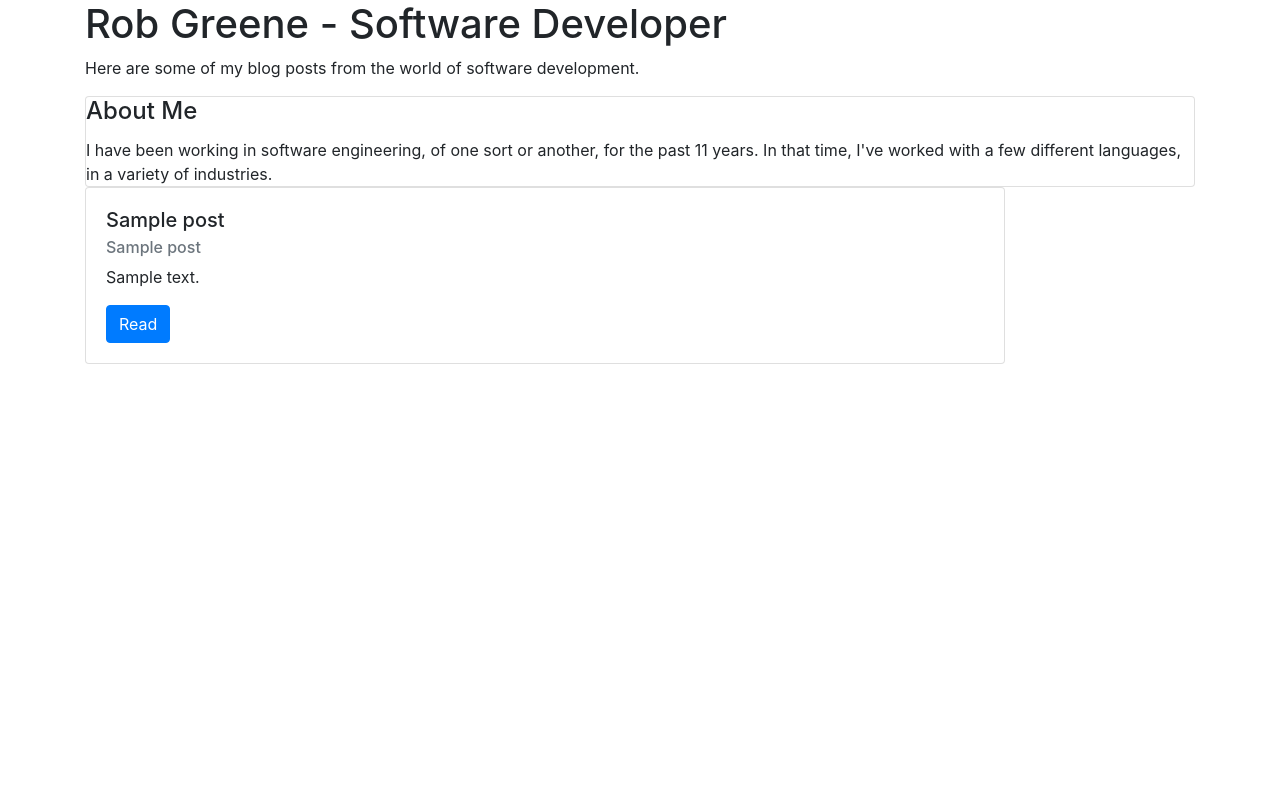
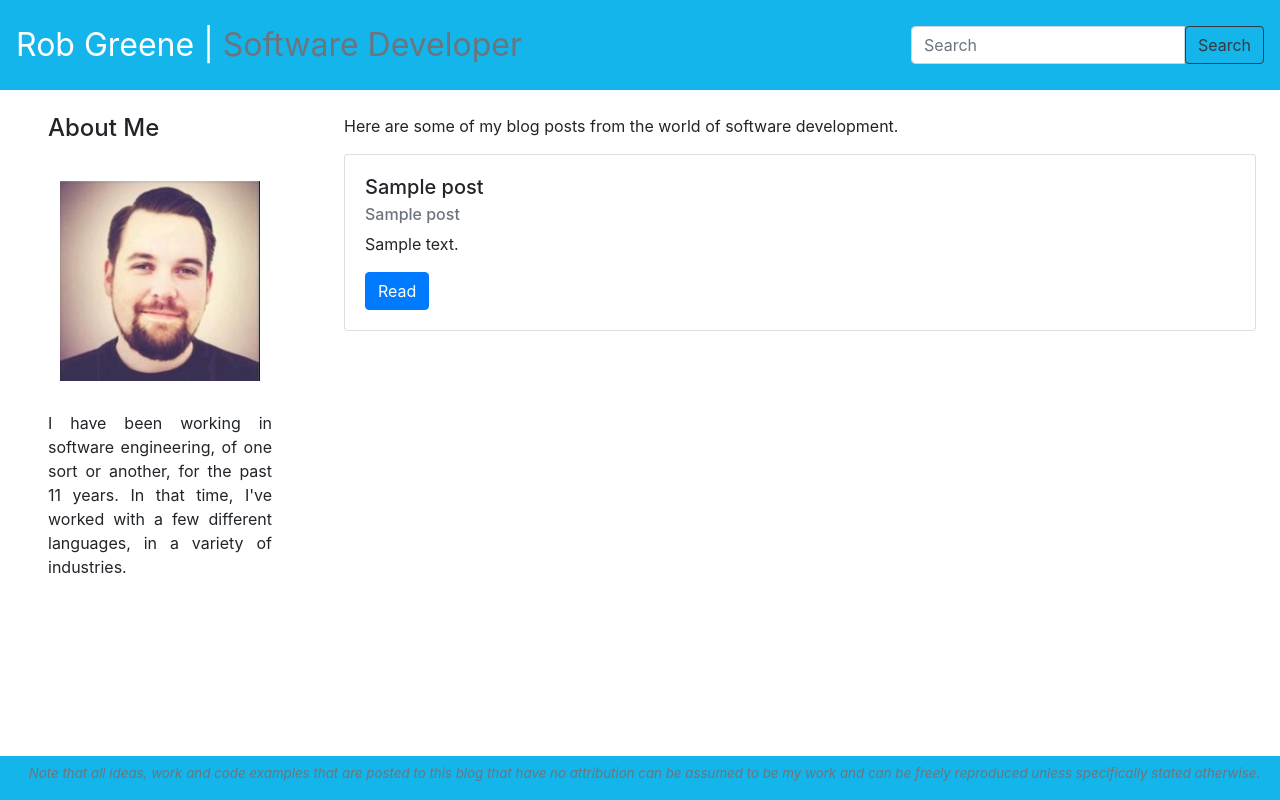
Before and after one commit to greener2/simple-blog, a Django app: page /blog/ in a window 1280 px wide. Run offline with Django 3.2, Linux system fonts and the light colour scheme; tables that the repository leaves empty hold one stand-in row (values such as "Sample post"); some libraries are stand-ins or nearby versions.

Commit message:
Styled site. Woot.

```diff
--- /dev/null
+++ b/blog/static/blog/style.css
@@ -0,0 +1,26 @@
+.header, .footer {
+  background-color: #13b5ea;
+}
+
+.footer {
+    font-style: italic;
+    font-size: smaller;
+    text-align: center;
+}
+
+.site-title {
+  font-size: 2em;
+}
+
+.sidebar {
+    text-align: justify;
+    text-justify: inter-word;
+}
+
+.profiler {
+    display: block;
+    margin-left: auto;
+    margin-right: auto;
+    padding-top: 30px;
+    padding-bottom: 30px;
+}
--- a/blog/templates/blog/about-me.html
+++ b/blog/templates/blog/about-me.html
@@ -1,5 +1,6 @@
-<div class="card">
-    <h4 class="card-title">About Me</h4>
-    <p class="card-text">I have been working in software engineering, of one sort or another, for the past 11 years. In
-        that time, I've worked with a few different languages, in a variety of industries. </p>
-</div>
+{% load static %}
+
+<h4>About Me</h4>
+<img src="{% static 'blog/me.jpeg' %}" class="profiler"/>
+<p>I have been working in software engineering, of one sort or another, for the past 11 years. In
+    that time, I've worked with a few different languages, in a variety of industries. </p>
--- a/blog/templates/blog/base.html
+++ b/blog/templates/blog/base.html
@@ -4,13 +4,36 @@
 <html lang="en">
 <head>
     <meta charset="UTF-8">
-    <title>Rob Greene - Blog</title>
+    <title>Rob Greene - Software Developer</title>
     <link rel="stylesheet" href="https://stackpath.bootstrapcdn.com/bootstrap/4.4.1/css/bootstrap.min.css"/>
     <link rel="stylesheet" type="text/css" href="{% static 'blog/style.css' %}"/>
 </head>
 <body>
-<div class="container">
-    {% block content %}{% endblock %}
+<nav class="navbar navbar-expand-lg navbar-dark justify-content-between p-3 header">
+    <a class="navbar-brand site-title" href="#">Rob Greene | <span class="text-muted">Software Developer</span></a>
+    <form class="form-inline">
+        <div class="input-group">
+            <input class="form-control" type="search" placeholder="Search" aria-label="Search"/>
+            <button class="btn btn-outline-dark" type="submit">Search</button>
+        </div>
+    </form>
+</nav>
+<div class="container-fluid">
+    <div class="row">
+        <div class="col-sm-3 pl-5 pr-5 pt-4 sidebar">
+            {% include "blog/about-me.html" %}
+        </div>
+        <div class="col-sm-9 content p-4">
+            {% block content %}{% endblock %}
+        </div>
+    </div>
+    <div class="footer fixed-bottom">
+        <div class="col-sm-12 pl-4 pt-2 ">
+            <p class="text-muted">Note that all ideas, work and code examples that are posted to this blog that have no
+                attribution can be assumed to be my work and can be freely reproduced unless specifically stated
+                otherwise.</p>
+        </div>
+    </div>
 </div>
 <script type="javascript" src="https://stackpath.bootstrapcdn.com/bootstrap/4.4.1/js/bootstrap.bundle.min.js"></script>
 </body>
--- a/blog/templates/blog/index.html
+++ b/blog/templates/blog/index.html
@@ -1,16 +1,12 @@
 {% extends "blog/base.html" %}
 
 {% block content %}
-    <h1>Rob Greene - Software Developer</h1>
     <p>Here are some of my blog posts from the world of software development.</p>
-    <div class="sidebar">
-         {% include "blog/about-me.html" %}
-    </div>
-    {% for post in post_list %}
-        <div class="row">
-            <div class="col-sm-10">
-                {% include "blog/post-summary.html" %}
-            </div>
-        </div>
-    {% endfor %}
+    {% if not post_list %}
+        <h3>No posts yet, stay tuned!</h3>
+    {% else %}
+        {% for post in post_list %}
+            {% include "blog/post-summary.html" %}
+        {% endfor %}
+    {% endif %}
 {% endblock %}
```
Also changed, not shown: blog/static/blog/me.jpeg (added).
